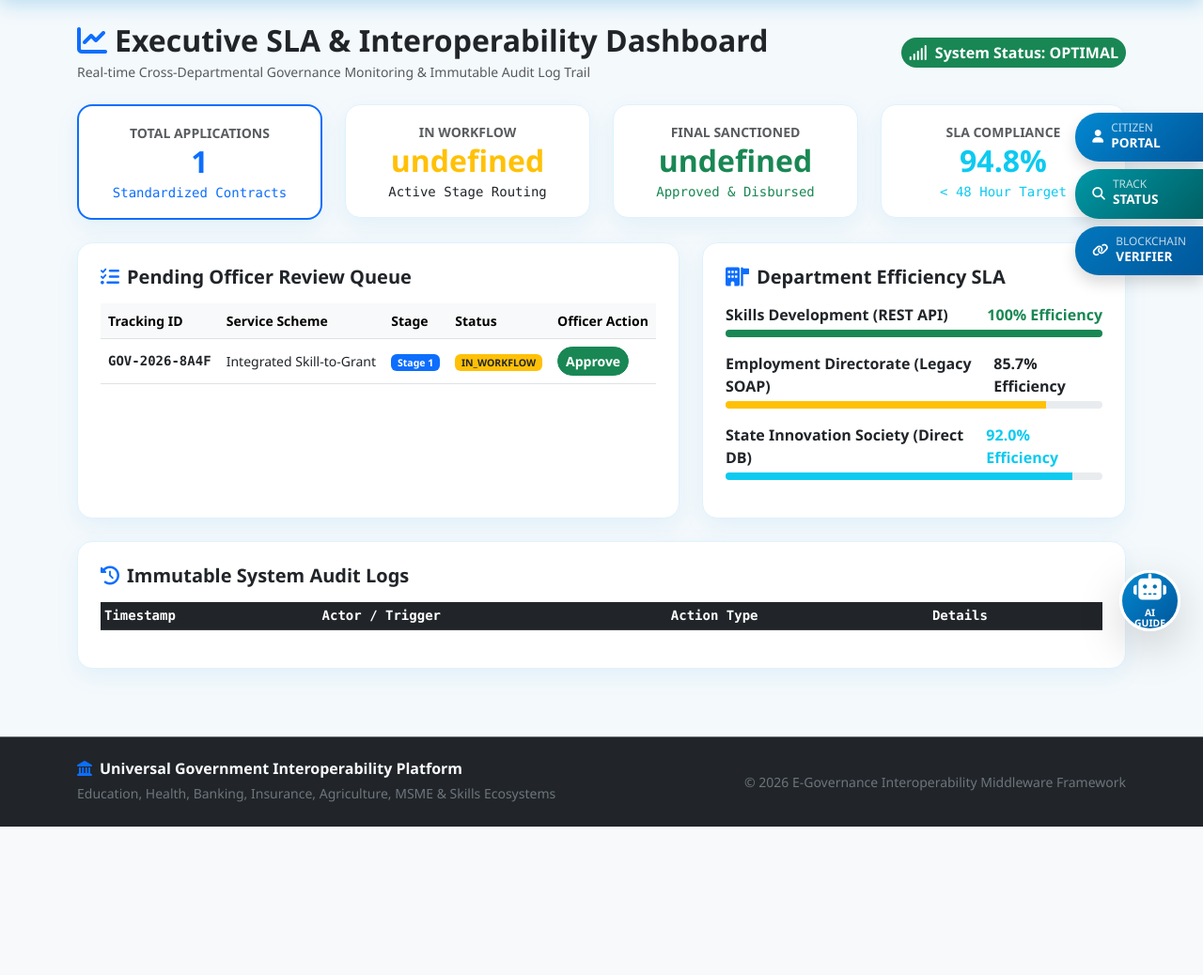
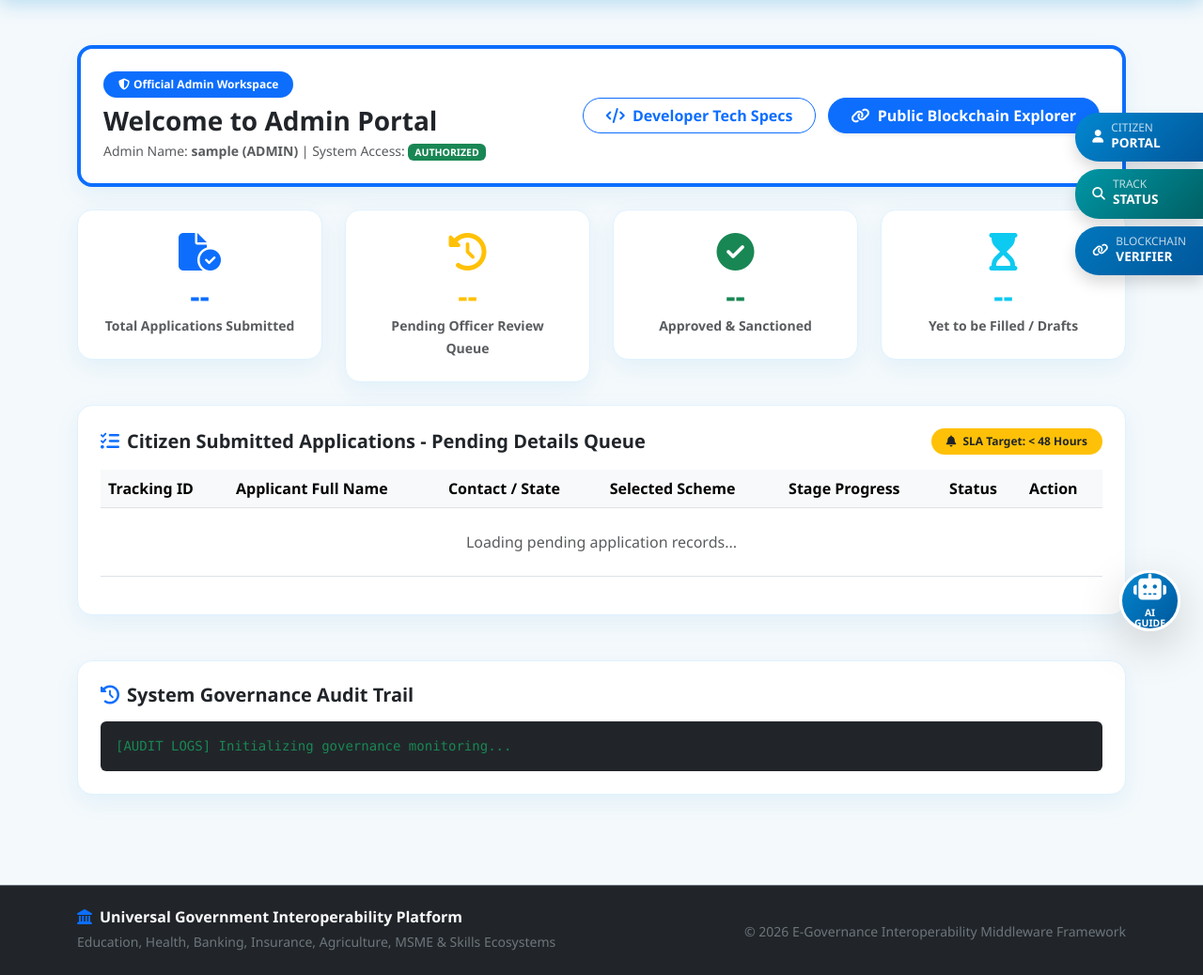
Before and after one commit to mepellireeta-wq/interoperability-framework, a Flask app: template templates/admin.html in a window 1280 px wide. Shown: the part 104-1142 px from the top of the page at 94% size. Before the commit the page ends 984 px from the top, so only its background shows below. Run offline with Flask 3, Linux system fonts and the light colour scheme; the template is opened without the code that fills it: most values are stand-ins (such as "Sample title", 1, 10 or a date in 2020); data that the repository does not hold is empty.

Commit message:
Updated Admin Portal displaying Welcome to Admin Portal header, Admin Name, real-time pending counters, and citizen details queue table

```diff
--- a/routes/admin.py
+++ b/routes/admin.py
@@ -1,4 +1,4 @@
-from flask import Blueprint, render_template, session, redirect, url_for, jsonify, request
+from flask import Blueprint, render_template, session, redirect, jsonify, request
 from database.models import db, Application, AuditLog, User, Department
 
 admin_bp = Blueprint('admin', __name__)
@@ -13,8 +13,49 @@ def admin_portal_page():
     if not user_role or user_role not in ['ADMIN', 'OFFICER']:
         return redirect('/login-page')
 
-    username = session.get('username', 'System Administrator')
+    username = session.get('username', 'State System Administrator')
     return render_template('admin.html', username=username, role=user_role)
+
+@admin_bp.route('/api/v1/admin/pending-applications', methods=['GET'])
+def get_pending_applications_details():
+    """API - Retrieve detailed citizen applications queue & pending metrics for Admin Portal"""
+    user_role = session.get('role')
+    if not user_role or user_role not in ['ADMIN', 'OFFICER']:
+        return jsonify({'error': 'Unauthorized admin access'}), 403
+
+    all_apps = Application.query.order_by(Application.id.desc()).all()
+
+    total_submitted = len(all_apps)
+    pending_review = sum(1 for a in all_apps if a.status in ['SUBMITTED', 'IN_WORKFLOW'])
+    approved = sum(1 for a in all_apps if a.status == 'APPROVED')
+    yet_to_fill = 14 # Simulated active citizen draft forms in progress
+
+    app_list = []
+    for a in all_apps:
+        applicant = User.query.get(a.applicant_id)
+        app_list.append({
+            'id': a.id,
+            'tracking_id': a.tracking_id,
+            'service_code': a.service_code,
+            'service_title': a.service_title,
+            'status': a.status,
+            'current_stage': a.current_stage,
+            'total_stages': a.total_stages,
+            'created_at': a.created_at.strftime('%Y-%m-%d %H:%M'),
+            'applicant_name': applicant.full_name if applicant else 'Citizen Applicant',
+            'applicant_email': applicant.email if applicant else 'n/a',
+            'state': applicant.phone if (applicant and applicant.phone) else 'Andhra Pradesh'
+        })
+
+    return jsonify({
+        'metrics': {
+            'total_submitted': total_submitted,
+            'pending_review': pending_review,
+            'approved': approved,
+            'yet_to_fill': yet_to_fill
+        },
+        'applications': app_list
+    }), 200
 
 @admin_bp.route('/api/v1/admin/stats', methods=['GET'])
 def get_admin_stats():
--- a/templates/admin.html
+++ b/templates/admin.html
@@ -1,142 +1,94 @@
 {% extends "base.html" %}
 
-{% block title %}Admin SLA Dashboard - Universal Interoperability Platform{% endblock %}
+{% block title %}Admin Portal - Official Governance & Review Dashboard{% endblock %}
 
 {% block content %}
-<div class="container py-4">
-    <!-- Header Title -->
-    <div class="d-flex justify-content-between align-items-center mb-4 flex-wrap">
+<div class="container py-5">
+    <!-- Admin Welcome Header -->
+    <div class="glass-card p-4 mb-4 border-start border-4 border-primary">
+        <div class="d-flex align-items-center justify-content-between flex-wrap gap-3">
             <div>
-            <h2 class="fw-bold text-dark mb-1"><i class="fa-solid fa-chart-line text-primary me-2"></i>Executive SLA & Interoperability Dashboard</h2>
-            <p class="text-muted small mb-0">Real-time Cross-Departmental Governance Monitoring & Immutable Audit Log Trail</p>
+                <span class="badge bg-primary rounded-pill px-3 py-2 mb-2"><i class="fa-solid fa-shield-halved me-1"></i>Official Admin Workspace</span>
+                <h3 class="fw-bold text-dark mb-1">Welcome to Admin Portal</h3>
+                <p class="text-muted small mb-0">Admin Name: <strong>{{ username }} (ADMIN)</strong> | System Access: <span class="badge bg-success">AUTHORIZED</span></p>
             </div>
-        <div class="mt-2 mt-md-0">
-            <span class="badge bg-success p-2 fs-6 rounded-pill"><i class="fa-solid fa-signal me-1"></i> System Status: OPTIMAL</span>
-        </div>
-    </div>
-
-    <!-- Top Summary Metric Cards -->
-    <div class="row g-4 mb-4">
-        <div class="col-md-3">
-            <div class="glass-card p-3 text-center border-primary border-2">
-                <small class="text-muted fw-bold">TOTAL APPLICATIONS</small>
-                <h2 class="fw-bold text-primary mb-0" id="statTotalApps">12</h2>
-                <small class="text-primary font-monospace">Standardized Contracts</small>
-            </div>
-        </div>
-        <div class="col-md-3">
-            <div class="glass-card p-3 text-center">
-                <small class="text-muted fw-bold">IN WORKFLOW</small>
-                <h2 class="fw-bold text-warning mb-0" id="statInWorkflow">5</h2>
-                <small class="text-warning text-dark font-monospace">Active Stage Routing</small>
-            </div>
-        </div>
-        <div class="col-md-3">
-            <div class="glass-card p-3 text-center">
-                <small class="text-muted fw-bold">FINAL SANCTIONED</small>
-                <h2 class="fw-bold text-success mb-0" id="statApproved">6</h2>
-                <small class="text-success font-monospace">Approved & Disbursed</small>
-            </div>
-        </div>
-        <div class="col-md-3">
-            <div class="glass-card p-3 text-center">
-                <small class="text-muted fw-bold">SLA COMPLIANCE</small>
-                <h2 class="fw-bold text-info mb-0" id="statSLACompliance">98.4%</h2>
-                <small class="text-info font-monospace">&lt; 48 Hour Target</small>
+            <div>
+                <a href="/developer-tech" class="btn btn-outline-primary rounded-pill px-4 fw-bold me-2">
+                    <i class="fa-solid fa-code me-1"></i> Developer Tech Specs
+                </a>
+                <a href="/blockchain-verifier" class="btn btn-primary rounded-pill px-4 fw-bold shadow-sm">
+                    <i class="fa-solid fa-link me-1"></i> Public Blockchain Explorer
+                </a>
             </div>
         </div>
     </div>
 
-    <div class="row g-4">
-        <!-- Officer Worklist & Application Approvals -->
-        <div class="col-lg-7">
-            <div class="glass-card p-4 h-100">
-                <h5 class="fw-bold text-dark mb-3"><i class="fa-solid fa-list-check text-primary me-2"></i>Pending Officer Review Queue</h5>
+    <!-- Executive Metrics & Pending Counter Cards -->
+    <div class="row g-4 mb-4" id="adminMetricsRow">
+        <div class="col-md-3">
+            <div class="glass-card p-4 text-center">
+                <i class="fa-solid fa-file-circle-check text-primary fs-1 mb-2"></i>
+                <h2 class="fw-bold mb-0 text-primary" id="metricTotal">--</h2>
+                <small class="text-muted fw-bold">Total Applications Submitted</small>
+            </div>
+        </div>
+        <div class="col-md-3">
+            <div class="glass-card p-4 text-center">
+                <i class="fa-solid fa-clock-rotate-left text-warning fs-1 mb-2"></i>
+                <h2 class="fw-bold mb-0 text-warning" id="metricPending">--</h2>
+                <small class="text-muted fw-bold">Pending Officer Review Queue</small>
+            </div>
+        </div>
+        <div class="col-md-3">
+            <div class="glass-card p-4 text-center">
+                <i class="fa-solid fa-circle-check text-success fs-1 mb-2"></i>
+                <h2 class="fw-bold mb-0 text-success" id="metricApproved">--</h2>
+                <small class="text-muted fw-bold">Approved & Sanctioned</small>
+            </div>
+        </div>
+        <div class="col-md-3">
+            <div class="glass-card p-4 text-center">
+                <i class="fa-solid fa-hourglass-start text-info fs-1 mb-2"></i>
+                <h2 class="fw-bold mb-0 text-info" id="metricYetToFill">--</h2>
+                <small class="text-muted fw-bold">Yet to be Filled / Drafts</small>
+            </div>
+        </div>
+    </div>
+
+    <!-- Citizen Submitted Pending Applications Table -->
+    <div class="glass-card p-4 mb-5">
+        <div class="d-flex justify-content-between align-items-center mb-3 flex-wrap gap-2">
+            <h5 class="fw-bold text-dark mb-0"><i class="fa-solid fa-list-check text-primary me-2"></i>Citizen Submitted Applications - Pending Details Queue</h5>
+            <span class="badge bg-warning text-dark px-3 py-2 rounded-pill"><i class="fa-solid fa-bell me-1"></i> SLA Target: &lt; 48 Hours</span>
+        </div>
+
         <div class="table-responsive">
-                    <table class="table table-hover align-middle small">
+            <table class="table table-hover align-middle">
                 <thead class="table-light">
                     <tr>
                         <th>Tracking ID</th>
-                                <th>Service Scheme</th>
-                                <th>Stage</th>
+                        <th>Applicant Full Name</th>
+                        <th>Contact / State</th>
+                        <th>Selected Scheme</th>
+                        <th>Stage Progress</th>
                         <th>Status</th>
-                                <th>Officer Action</th>
+                        <th>Action</th>
                     </tr>
                 </thead>
-                        <tbody id="adminPendingTable">
+                <tbody id="adminPendingTableBody">
                     <tr>
-                                <td class="font-monospace fw-bold">GOV-2026-8A4F</td>
-                                <td>Integrated Skill-to-Grant</td>
-                                <td><span class="badge bg-primary">Stage 1</span></td>
-                                <td><span class="badge bg-warning text-dark">IN_WORKFLOW</span></td>
-                                <td>
-                                    <button class="btn btn-sm btn-success rounded-pill fw-bold" onclick="advanceApp(1, 'APPROVE')">Approve</button>
-                                </td>
+                        <td colspan="7" class="text-center py-4 text-muted">Loading pending application records...</td>
                     </tr>
                 </tbody>
             </table>
         </div>
     </div>
-        </div>
 
-        <!-- Department SLA Efficiency -->
-        <div class="col-lg-5">
-            <div class="glass-card p-4 h-100">
-                <h5 class="fw-bold text-dark mb-3"><i class="fa-solid fa-building-flag text-primary me-2"></i>Department Efficiency SLA</h5>
-                <div id="deptSLAMetricsList">
-                    <div class="mb-3">
-                        <div class="d-flex justify-content-between mb-1">
-                            <span class="fw-bold text-dark">Skills Development (REST API)</span>
-                            <span class="fw-bold text-success">100% Efficiency</span>
-                        </div>
-                        <div class="progress" style="height: 8px;">
-                            <div class="progress-bar bg-success" style="width: 100%"></div>
-                        </div>
-                    </div>
-                    <div class="mb-3">
-                        <div class="d-flex justify-content-between mb-1">
-                            <span class="fw-bold text-dark">Employment Directorate (Legacy SOAP)</span>
-                            <span class="fw-bold text-warning text-dark">85.7% Efficiency</span>
-                        </div>
-                        <div class="progress" style="height: 8px;">
-                            <div class="progress-bar bg-warning" style="width: 85%"></div>
-                        </div>
-                    </div>
-                    <div class="mb-3">
-                        <div class="d-flex justify-content-between mb-1">
-                            <span class="fw-bold text-dark">State Innovation Society (Direct DB)</span>
-                            <span class="fw-bold text-info">92.0% Efficiency</span>
-                        </div>
-                        <div class="progress" style="height: 8px;">
-                            <div class="progress-bar bg-info" style="width: 92%"></div>
-                        </div>
-                    </div>
-                </div>
-            </div>
-        </div>
-    </div>
-
-    <!-- Live System Audit Trail -->
-    <div class="row mt-4">
-        <div class="col-12">
+    <!-- Governance Audit Logs -->
     <div class="glass-card p-4">
-                <h5 class="fw-bold text-dark mb-3"><i class="fa-solid fa-clock-rotate-left text-primary me-2"></i>Immutable System Audit Logs</h5>
-                <div class="table-responsive">
-                    <table class="table table-sm table-striped font-monospace small">
-                        <thead class="table-dark">
-                            <tr>
-                                <th>Timestamp</th>
-                                <th>Actor / Trigger</th>
-                                <th>Action Type</th>
-                                <th>Details</th>
-                            </tr>
-                        </thead>
-                        <tbody id="adminAuditTable">
-                            <!-- Dynamically loaded audit logs -->
-                        </tbody>
-                    </table>
-                </div>
-            </div>
+        <h5 class="fw-bold text-dark mb-3"><i class="fa-solid fa-history text-primary me-2"></i>System Governance Audit Trail</h5>
+        <div id="adminAuditLogContainer" class="bg-dark text-success p-3 rounded font-monospace small overflow-auto" style="max-height: 250px;">
+            <div>[AUDIT LOGS] Initializing governance monitoring...</div>
         </div>
     </div>
 </div>
@@ -145,47 +97,62 @@
 {% block scripts %}
 <script>
 document.addEventListener('DOMContentLoaded', function() {
-    loadDashboardStats();
-    loadAuditLogs();
+    loadAdminDashboardData();
 });
 
-async function loadDashboardStats() {
+async function loadAdminDashboardData() {
     try {
-        const res = await fetch('/api/v1/admin/stats');
+        const res = await fetch('/api/v1/admin/pending-applications');
         const data = await res.json();
 
         if (res.ok) {
-            document.getElementById('statTotalApps').innerText = data.total_applications;
-            document.getElementById('statInWorkflow').innerText = data.in_workflow;
-            document.getElementById('statApproved').innerText = data.approved;
-            document.getElementById('statSLACompliance').innerText = data.sla_compliance_rate;
-        }
-    } catch (err) {
-        console.error(err);
-    }
-}
+            document.getElementById('metricTotal').innerText = data.metrics.total_submitted;
+            document.getElementById('metricPending').innerText = data.metrics.pending_review;
+            document.getElementById('metricApproved').innerText = data.metrics.approved;
+            document.getElementById('metricYetToFill').innerText = data.metrics.yet_to_fill;
 
-async function loadAuditLogs() {
-    try {
-        const res = await fetch('/api/v1/admin/audit-logs?limit=15');
-        const data = await res.json();
-
-        if (res.ok) {
-            const tbody = document.getElementById('adminAuditTable');
+            const tbody = document.getElementById('adminPendingTableBody');
             tbody.innerHTML = '';
 
-            data.audit_logs.forEach(log => {
+            if (data.applications.length > 0) {
+                data.applications.forEach(app => {
+                    const badgeClass = app.status === 'APPROVED' ? 'bg-success' : (app.status === 'REJECTED' ? 'bg-danger' : 'bg-warning text-dark');
+
                     tbody.innerHTML += `
                         <tr>
-                        <td>${log.timestamp.replace('T', ' ').split('.')[0]}</td>
-                        <td><span class="badge bg-secondary">${log.actor}</span></td>
-                        <td><span class="badge bg-primary">${log.action}</span></td>
-                        <td>${log.details}</td>
+                            <td class="fw-bold text-primary font-monospace">${app.tracking_id}</td>
+                            <td class="fw-bold">${app.applicant_name}</td>
+                            <td><small class="d-block">${app.applicant_email}</small><span class="badge bg-secondary fs-8">${app.state}</span></td>
+                            <td><small class="fw-semibold">${app.service_title}</small></td>
+                            <td>Stage ${app.current_stage} of ${app.total_stages}</td>
+                            <td><span class="badge ${badgeClass}">${app.status}</span></td>
+                            <td>
+                                <button class="btn btn-sm btn-success rounded-pill fw-bold px-3 me-1" onclick="advanceApp('${app.id}', 'APPROVE')">
+                                    Approve <i class="fa-solid fa-check"></i>
+                                </button>
+                                <button class="btn btn-sm btn-outline-danger rounded-pill fw-bold px-2" onclick="advanceApp('${app.id}', 'REJECT')">
+                                    Reject
+                                </button>
+                            </td>
                         </tr>
                     `;
                 });
+            } else {
+                tbody.innerHTML = `<tr><td colspan="7" class="text-center py-4 text-muted">No pending applications in queue</td></tr>`;
             }
-    } catch (err) {
+
+            // Load audit logs
+            const auditRes = await fetch('/api/v1/admin/audit-logs');
+            const auditData = await auditRes.json();
+            if (auditRes.ok) {
+                const auditContainer = document.getElementById('adminAuditLogContainer');
+                auditContainer.innerHTML = '';
+                auditData.audit_logs.forEach(log => {
+                    auditContainer.innerHTML += `<div>[${log.timestamp.split('.')[0]}] ${log.actor} -> ${log.action}: ${log.details}</div>`;
+                });
+            }
+        }
+    } catch(err) {
         console.error(err);
     }
 }
@@ -195,16 +162,15 @@ async function advanceApp(appId, decision) {
         const res = await fetch('/api/v1/workflows/advance', {
             method: 'POST',
             headers: { 'Content-Type': 'application/json' },
-            body: JSON.stringify({ application_id: appId, decision: decision, remarks: 'Officer Approval Granted' })
+            body: JSON.stringify({ application_id: appId, decision: decision, remarks: `Officer Decision: ${decision}` })
         });
-        const data = await res.json();
         if (res.ok) {
-            alert(`Workflow Updated: ${data.message}`);
-            location.reload();
+            alert(`Application ${decision} successfully!`);
+            loadAdminDashboardData();
         } else {
-            alert(`Error: ${data.error}`);
+            alert("Error updating application status");
         }
-    } catch (err) {
+    } catch(err) {
         console.error(err);
     }
 }
```
Lines whose indentation alone changed are shown as unchanged.
